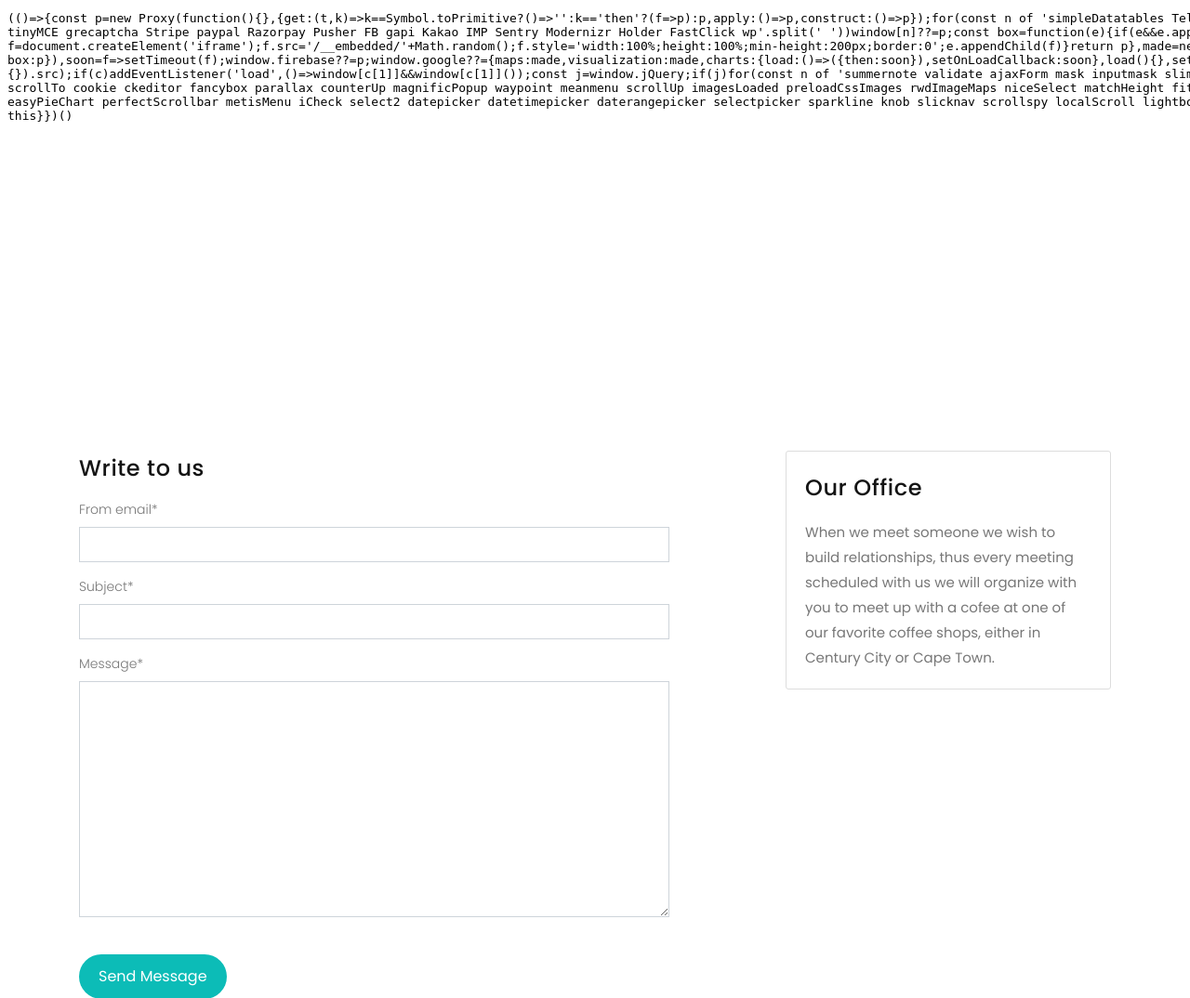
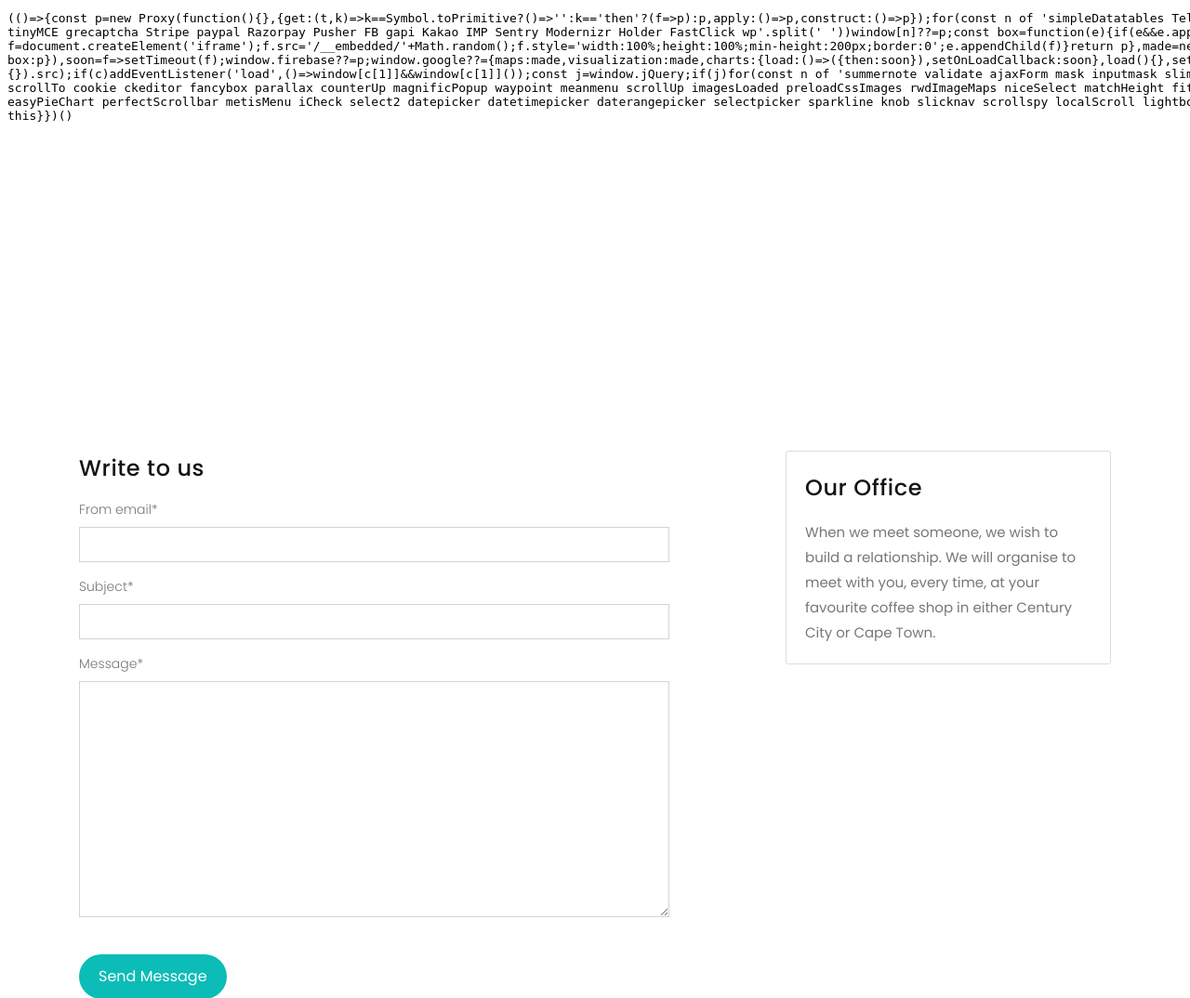
Before and after one commit to MiiPets/webapp, a Django app: page /contact/ in a window 1280 px wide; the page is wider, and only the part inside the window is pictured. Shown: the part 113-1187 px from the top of that part at 93% size. Run offline with Django 3.2, Linux system fonts and the light colour scheme; some libraries are stand-ins or nearby versions; some web fonts are replaced.

Commit message:
changed spspelling errors

```diff
--- a/MiipetsWebApp/core/templates/core/contact.html
+++ b/MiipetsWebApp/core/templates/core/contact.html
@@ -3,9 +3,6 @@
 {% load crispy_forms_tags %}
 
 {%block content%}
-
-
-
   <div class="contact-section v1 section-padding">
       <div class="container-fluid px-0">
           <div class="row">
@@ -37,7 +34,9 @@
                   <div class="contact-widget sidebar-widget res-box mar-bot-30">
                       <h3>Our Office</h3>
                       <!--<img src="images/others/office.jpg" alt="...">-->
-                      <p>When we meet someone we wish to build relationships, thus every meeting scheduled with us we will organize with you to meet up with a cofee at one of our favorite coffee shops, either in Century City or Cape Town.</p>
+                      <p>When we meet someone, we wish to build a relationship.
+                        We will organise to meet with you, every time, at your
+                        favourite coffee shop in either Century City or Cape Town.</p>
                   </div>
               </div>
           </div>
```
